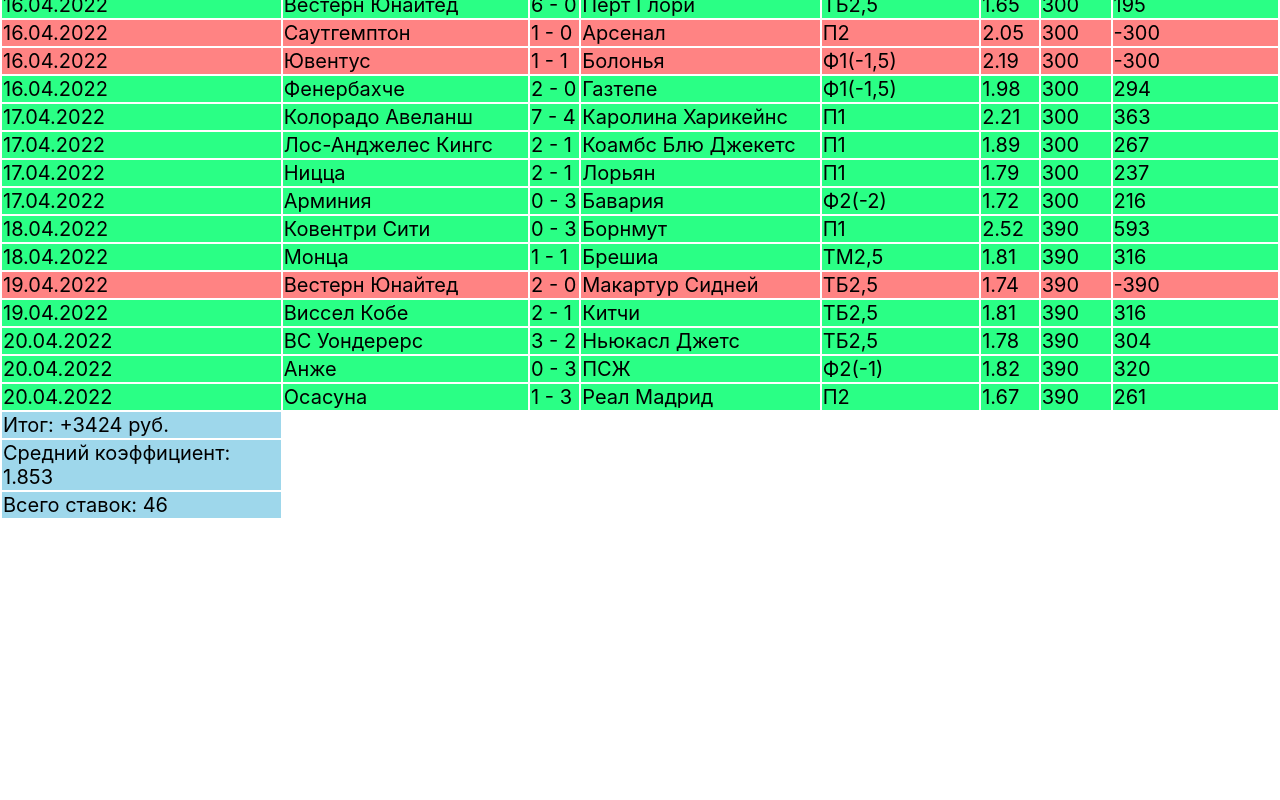
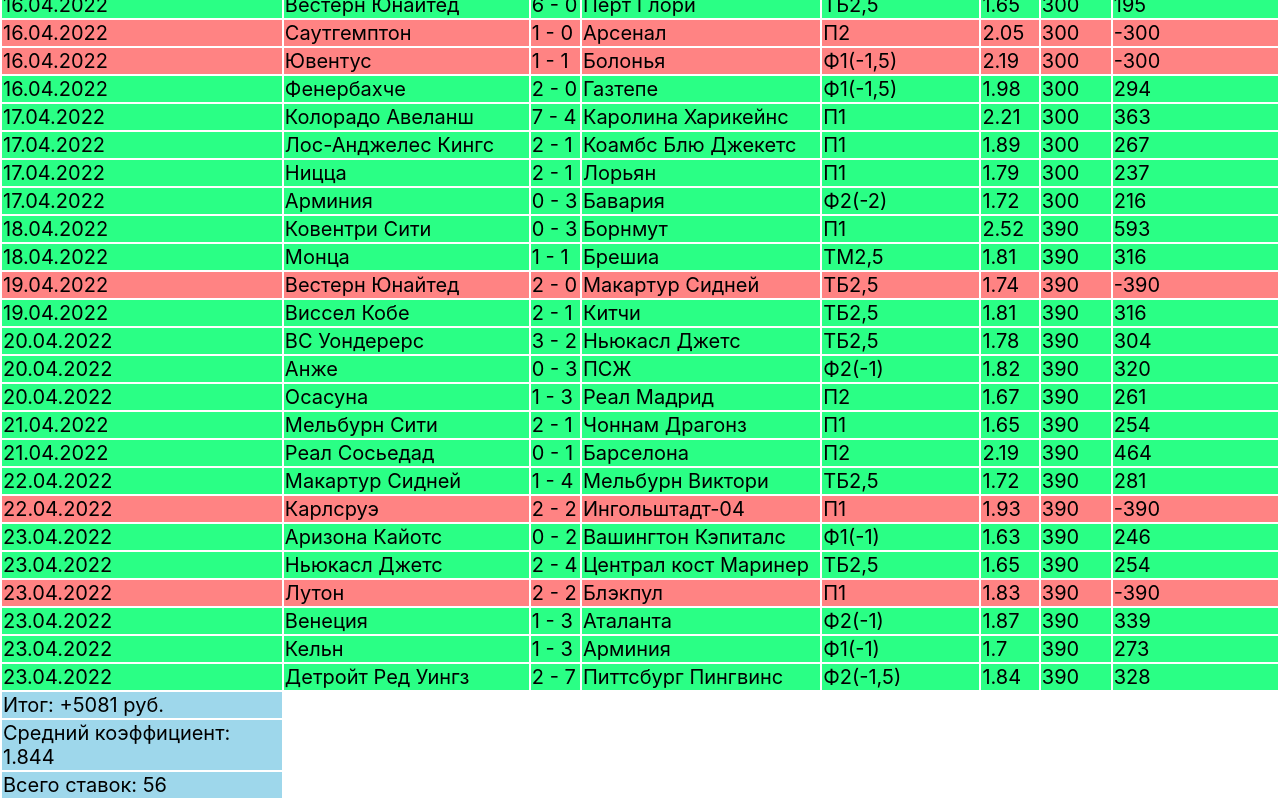
Before and after one commit to bumslang/football, a React (Create React App) app: page / in a window 1280 px wide. Shown: the part 1002-1802 px from the top of the page. Before the commit the page ends 1522 px from the top, so only its background shows below. Built offline with nearby package versions, Linux system fonts and the light colour scheme.

Commit message:
update stat 23042022

```diff
--- a/src/App.js
+++ b/src/App.js
@@ -50,6 +50,16 @@
     ['ВС Уондерерс', 3, 2, 'Ньюкасл Джетс', 'ТБ2,5', 1.78, 390, "плюс", '20.04.2022'],
     ['Анже', 0, 3, 'ПСЖ', 'Ф2(-1)', 1.82, 390, "плюс", '20.04.2022'],
     ['Осасуна', 1, 3, 'Реал Мадрид', 'П2', 1.67, 390, "плюс", '20.04.2022'],
+    ['Мельбурн Сити', 2, 1, 'Чоннам Драгонз', 'П1', 1.65, 390, "плюс", '21.04.2022'],
+    ['Реал Сосьедад', 0, 1, 'Барселона', 'П2', 2.19, 390, "плюс", '21.04.2022'],
+    ['Макартур Сидней', 1, 4, 'Мельбурн Виктори', 'ТБ2,5', 1.72, 390, "плюс", '22.04.2022'],
+    ['Карлсруэ', 2, 2, 'Ингольштадт-04', 'П1', 1.93, 390, "минус", '22.04.2022'],
+    ['Аризона Кайотс', 0, 2, 'Вашингтон Кэпиталс', 'Ф1(-1)', 1.63, 390, "плюс", '23.04.2022'],
+    ['Ньюкасл Джетс', 2, 4, 'Централ кост Маринер', 'ТБ2,5', 1.65, 390, "плюс", '23.04.2022'],
+    ['Лутон', 2, 2, 'Блэкпул', 'П1', 1.83, 390, "минус", '23.04.2022'],
+    ['Венеция', 1, 3, 'Аталанта', 'Ф2(-1)', 1.87, 390, "плюс", '23.04.2022'],
+    ['Кельн', 1, 3, 'Арминия', 'Ф1(-1)', 1.7, 390, "плюс", '23.04.2022'],
+    ['Детройт Ред Уингз', 2, 7, 'Питтсбург Пингвинс', 'Ф2(-1,5)', 1.84, 390, "плюс", '23.04.2022'],
 
   ];
 
```
